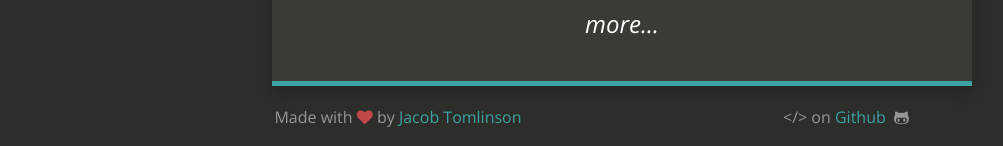
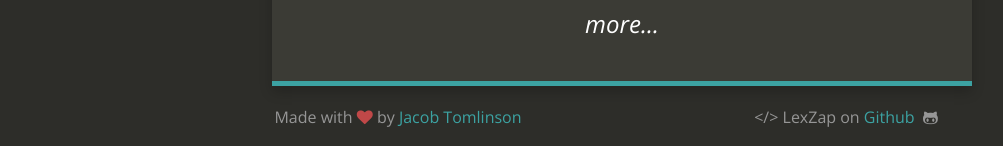
Before and after one commit to lexzap/lexzap.github.io, a Jekyll site: the page built from index.html, in a window 1280 px wide. Shown: the part 817-963 px from the top of the page, without its empty margins (18-1021 px from the left). Built offline with Jekyll 4.4.1, drawn with Linux system fonts in a browser that asks for light colours; nearby versions of some CDN libraries.

Commit message:
added footer

```diff
--- a/_config.yml
+++ b/_config.yml
@@ -25,7 +25,7 @@ facebook_link:
 
 # Footer
 footer_left: "Made with <i class=\"fa fa-heart\"></i> by <a href=\"https://twitter.com/_JacobTomlinson\">Jacob Tomlinson</a>"
-footer_right: "&lt;/&gt; on <a href=\"https://github.com/lexzap\">Github</a> &nbsp;<i class=\"fa fa-github-alt\"></i>"
+footer_right: "&lt;/&gt; LexZap on <a href=\"https://github.com/lexzap\">Github</a> &nbsp;<i class=\"fa fa-github-alt\"></i>"
 
 # Build settings
 markdown: kramdown
```
